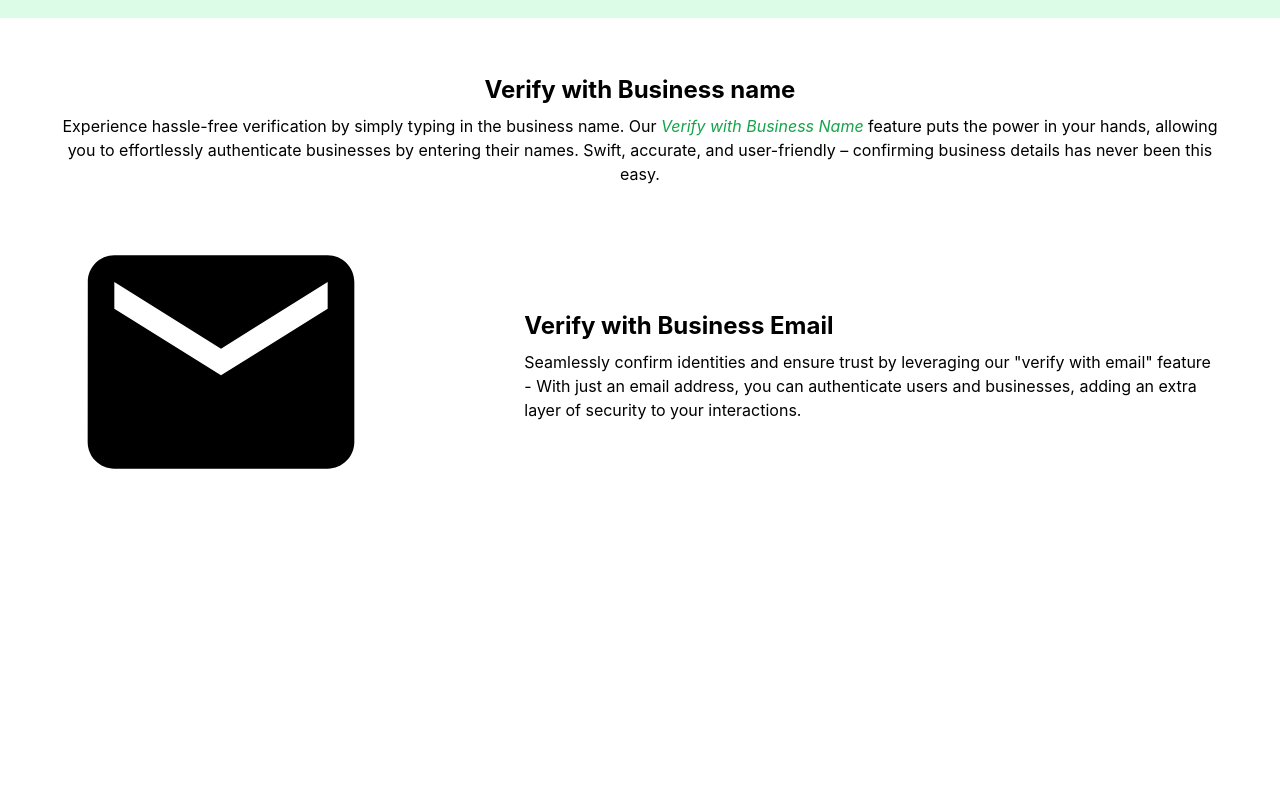
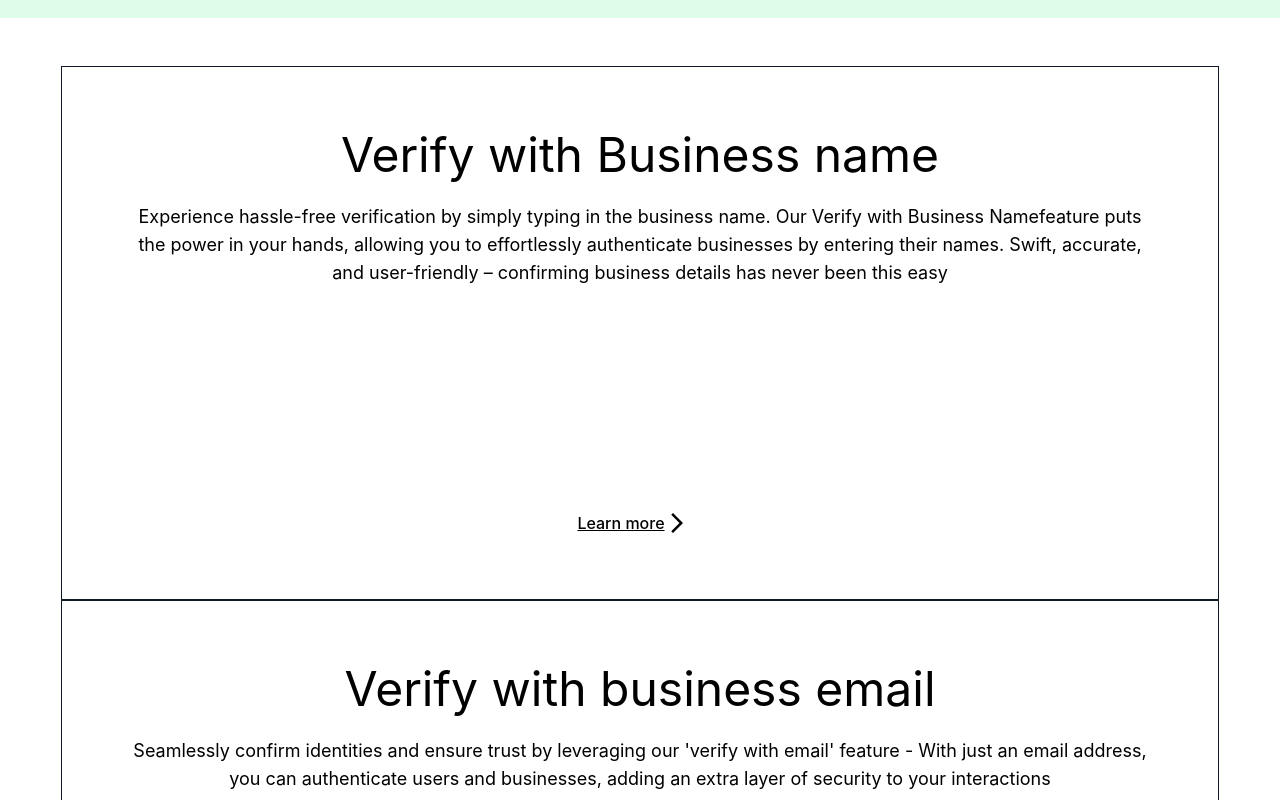
Before and after one commit to rholibobo/capa_business_verification, a React (Create React App) app: page / in a window 1280 px wide. Shown: the part 480-1280 px from the top of the page. Before the commit the page ends 1010 px from the top, so only its background shows below. Built offline with nearby package versions, Linux system fonts and the light colour scheme; no server answers; the HTML template or start-up script is replaced by a standard one.

Commit message:
update Home.jsx and HomeCards.jsx

```diff
--- a/src/Pages/Home/Home.jsx
+++ b/src/Pages/Home/Home.jsx
@@ -1,8 +1,22 @@
 import React from 'react'
 import { Email } from '@mui/icons-material'
 import heroImage from "../../assets/hero.png"
+import { HomeCards } from './HomeCards'
 
 const Home = () => {
+  const cardDetails = [{
+    title: "Verify with Business name",
+    description: "Experience hassle-free verification by simply typing in the business name. Our Verify with Business Namefeature puts the power in your hands, allowing you to effortlessly authenticate businesses by entering their names. Swift, accurate, and user-friendly – confirming business details has never been this easy",
+    link: "/",
+    avatar: "" ,
+  },
+  {
+    title: "Verify with business email",
+    description: "Seamlessly confirm identities and ensure trust by leveraging our 'verify with email' feature - With just an email address, you can authenticate users and businesses, adding an extra layer of security to your interactions",
+    link: "/",
+    avatar: "" ,
+  },
+]
   return (
     <div className=''>
     <section className='flex flex-col md:flex-row justify-between items-center bg-green-100 mb-10 text-center px-4 py-8 text-green-800'>
@@ -13,20 +27,17 @@ const Home = () => {
       <img src={heroImage} className='md:w-2/5' alt="Hero" />
     </section>
     <section className='w-11/12 mx-auto text-center p-2'>
-      <h1 className='text-2xl font-bold my-2'>Verify with Business name</h1>
-      <p>Experience hassle-free verification by simply typing in the business name. Our <span className='italic text-green-600'>
-      Verify with Business Name
-        </span>  feature puts the power in your hands, allowing you to effortlessly authenticate businesses by entering their names. Swift, accurate, and user-friendly – confirming business details has never been this easy.</p>
+      {cardDetails.map((card, index)=>{
+        return(
+
+          <HomeCards key={index} title={card.title} description={card.description} linkDestination={card.link} avatar={card.avatar} />
+        )
+      })}
+
     </section>
-    <section className='w-11/12 mx-auto p-2 flex justify-between items-center md:flex-row-reverse flex-col-reverse'>
-     <div className='md:w-3/5'>
-     <h1 className='text-2xl font-bold my-2'>Verify with Business Email</h1>
-      <p>Seamlessly confirm identities and ensure trust by leveraging our "verify with email" feature - With just an email address, you can authenticate users and businesses, adding an extra layer of security to your interactions.</p>
 
+      <Email className='' style={{fontSize: "20rem"}} />
 
-     </div>
-      <Email className='' style={{fontSize: "20rem"}} />
-    </section>
     </div>
   )
 }
--- a/src/Pages/Home/HomeCards.jsx
+++ b/src/Pages/Home/HomeCards.jsx
@@ -1,13 +1,19 @@
-import React from 'react'
-import { Link } from 'react-router-dom'
-import ArrowForwardIosIcon from '@mui/icons-material/ArrowForwardIos';
+import React from "react";
+import { Link } from "react-router-dom";
+import ArrowForwardIosIcon from "@mui/icons-material/ArrowForwardIos";
 
-export const HomeCards = ({title, description, linkDestination}) => {
+export const HomeCards = ({ title, description, linkDestination }) => {
   return (
-    <div className='p-12 lg:p-16 border border-gray-900 rounded-5xl'>
-    <h2 className='mb-6 text-5xl text-white tracking-5xl'>{title}</h2>a
-    <p className='mb-24 lg:mb-56 text-lg text-white text-opacity-60'>{description}</p>
-    <Link to={linkDestination} className='mr-3.5 text-white font-medium underline group inline-flex items-center'>Learn more <svg data-testid="ArrowForwardIosIcon" className='transform group-hover:rotate-90 transition duration-300'></svg></Link>
-        </div>
-  )
-}
+    <div className="p-12 lg:p-16 border border-gray-900 rounded-5xl">
+      <h2 className="mb-6 text-5xl  tracking-5xl">{title}</h2>
+      <p className="mb-24 lg:mb-56 text-lg  text-opacity-60">{description}</p>
+      <Link
+        to={linkDestination}
+        className="mr-3.5  font-medium underline group inline-flex items-center"
+      >
+        Learn more
+        <ArrowForwardIosIcon className="transform group-hover:rotate-90 transition duration-300" />
+      </Link>
+    </div>
+  );
+};
```
